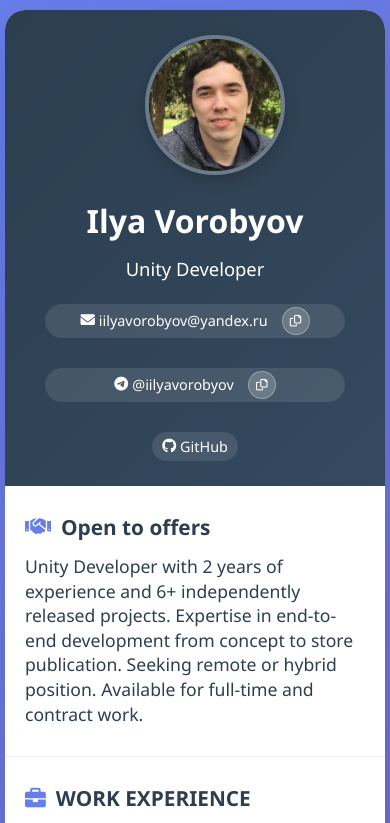
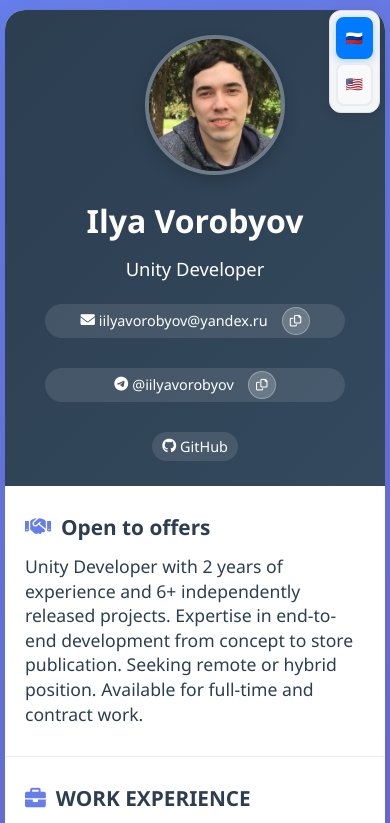
Before and after one commit to ilyavorobyov/ilyavorobyov.github.io, a plain HTML site: page en.html in a window 390 px wide. Shown: the top 823 px of the page. Drawn offline with Linux system fonts and the light colour scheme.

Commit message:
A button for changing the language has been added

```diff
--- a/css/style.css
+++ b/css/style.css
@@ -112,6 +112,100 @@ body {
 .section {
   padding: 15px;
   border-bottom: 1px solid #eee;
+}
+
+.language-switcher {
+  position: absolute;
+  top: 20px;
+  right: 20px;
+  display: flex;
+  gap: 8px;
+  z-index: 1000;
+  background: rgba(255, 255, 255, 0.95);
+  padding: 8px;
+  border-radius: 12px;
+  box-shadow: 0 2px 10px rgba(0, 0, 0, 0.1);
+  border: 1px solid #e0e0e0;
+}
+
+.lang-btn {
+  display: flex;
+  align-items: center;
+  gap: 6px;
+  padding: 8px 12px;
+  background: #f8f9fa;
+  border: 2px solid #e9ecef;
+  border-radius: 8px;
+  text-decoration: none;
+  color: #495057;
+  font-weight: 600;
+  font-size: 14px;
+  transition: all 0.3s ease;
+  min-width: 60px;
+  justify-content: center;
+}
+
+.lang-btn:hover {
+  background: #e9ecef;
+  border-color: #ced4da;
+  transform: translateY(-1px);
+}
+
+.lang-btn.active {
+  background: #007bff;
+  color: white;
+  border-color: #007bff;
+  box-shadow: 0 2px 8px rgba(0, 123, 255, 0.3);
+}
+
+.flag-icon {
+  font-size: 16px;
+}
+
+.lang-text {
+  font-size: 12px;
+  font-weight: 600;
+}
+
+/* Для мобильных устройств */
+@media (max-width: 768px) {
+  .language-switcher {
+    position: fixed;
+    top: 10px;
+    right: 10px;
+    padding: 6px;
+    gap: 6px;
+  }
+
+  .lang-btn {
+    padding: 6px 10px;
+    min-width: 50px;
+    font-size: 12px;
+  }
+
+  .flag-icon {
+    font-size: 14px;
+  }
+
+  .lang-text {
+    font-size: 11px;
+  }
+}
+
+@media (max-width: 480px) {
+  .language-switcher {
+    flex-direction: column;
+    gap: 4px;
+  }
+
+  .lang-text {
+    display: none; /* Скрываем текст на очень маленьких экранах */
+  }
+
+  .lang-btn {
+    min-width: auto;
+    padding: 8px;
+  }
 }
 
 .section:last-child {
--- a/en.html
+++ b/en.html
@@ -15,6 +15,16 @@
 
   <body>
     <div class="container">
+      <div class="language-switcher">
+        <a href="index.html" class="lang-btn active" title="Русский">
+          <span class="flag-icon">🇷🇺</span>
+          <span class="lang-text">RU</span>
+        </a>
+        <a href="en/index.html" class="lang-btn" title="English">
+          <span class="flag-icon">🇺🇸</span>
+          <span class="lang-text">EN</span>
+        </a>
+      </div>
       <div class="resume">
         <!-- Шапка -->
         <div class="header">
@@ -77,18 +87,28 @@
           <div class="experience-item">
             <div class="company">AGAVA - Unity developer</div>
             <div class="period">04/2024-08/2025</div>
-			<p>
-<ul style="margin: 0; padding-left: 20px;">
-<li>Developed game mechanics using C#</li>
-<li>Optimized performance for mobile platforms (Android/iOS) and PC</li>
-<li>Created, implemented and adapted UI/UX interfaces</li>
-<li>Integrated third-party SDKs (advertising, analytics, payments)</li>
-<li>Performed bug fixing and technical support for released projects</li>
-<li>Effectively collaborated with game designers and artists in a team environment</li>
-<li>Full development cycle from concept to publication</li>
-<li>Wrote clean, maintainable code using SOLID principles and design patterns</li>
-</ul>
-</p>
+            <ul style="margin: 0; padding-left: 20px">
+              <li>Developed game mechanics using C#</li>
+              <li>
+                Optimized performance for mobile platforms (Android/iOS) and PC
+              </li>
+              <li>Created, implemented and adapted UI/UX interfaces</li>
+              <li>
+                Integrated third-party SDKs (advertising, analytics, payments)
+              </li>
+              <li>
+                Performed bug fixing and technical support for released projects
+              </li>
+              <li>
+                Effectively collaborated with game designers and artists in a
+                team environment
+              </li>
+              <li>Full development cycle from concept to publication</li>
+              <li>
+                Wrote clean, maintainable code using SOLID principles and design
+                patterns
+              </li>
+            </ul>
           </div>
         </div>
         <!-- Навыки -->
```
Also changed, not shown: index.html (+31 -12 lines).
